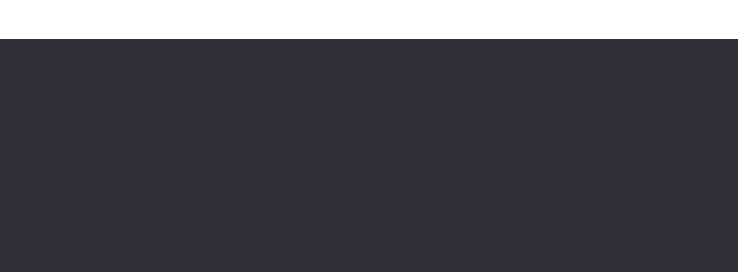
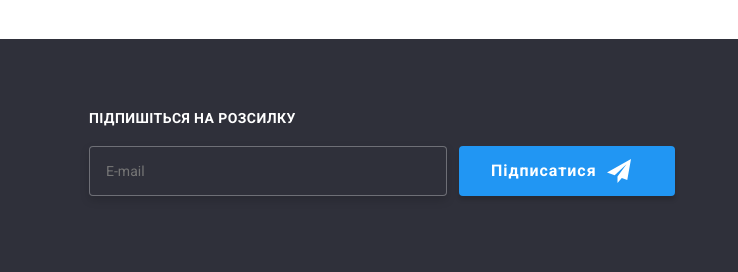
Before and after one commit to Irene5698/goit-markup-hw-05, a plain HTML site: page Portfolio.html in a window 1280 px wide. Shown: the part 1593-1865 px from the top of the page, 542-1280 px from the left. Drawn offline with nearby package versions, Linux system fonts and the light colour scheme.

Commit message:
Додано форму на сторінку Портфоліо

```diff
--- a/Portfolio.html
+++ b/Portfolio.html
@@ -305,8 +305,8 @@
         </div>
       </section>
     </main>
-    <!--Футер-->
-    <footer class="footer">
+     <!--Футер-->
+     <footer class="footer">
       <div class="container">
         <div class="footer-contact">
           <a href="index.html" class="footer-logo"
@@ -385,6 +385,21 @@
             </li>
           </ul>
         </div>
+        <div class="footer-container-form">
+        <form class="footer-form" name="footer-form">
+          <strong class="footer-text">Підпишіться на розсилку</strong>
+          <div class="footer-form-button">
+            <label class="footer-form-filed">
+              <input class="footer-form-input" placeholder="E-mail" type="email" name="" required>
+            </label class="footer-form-button">
+          <button  class="footer-button-submit button" type="submit">Підписатися
+            <svg class="footer-form-icon" width="24" height="24" href="">
+              <use href="./images/symbol-defs.svg#icon-icon-send"></use>
+            </svg>
+          </button>
+        </div>
+        </form>
+      </div>
       </div>
     </footer>
   </body>
```
